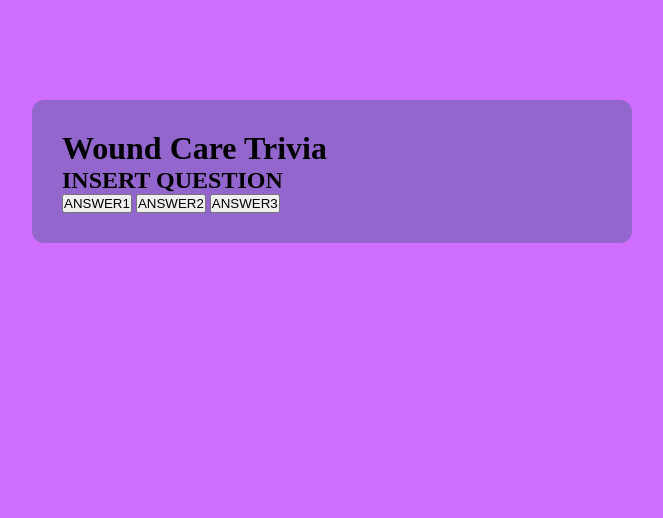
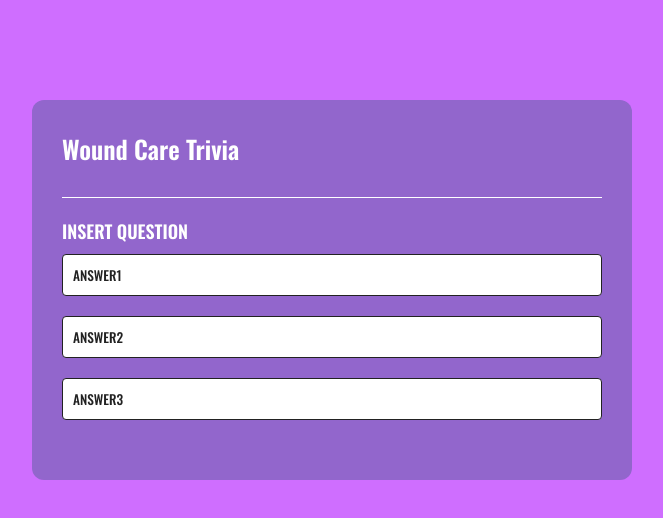
Before and after one commit to JoelChan13/wound-care-trivia, a plain HTML site: page index.html in a window 1280 px wide. Shown: the whole page, without its empty margins (308-971 px from the left). Drawn offline with nearby package versions, Linux system fonts and the light colour scheme.

Commit message:
added CSS styling

```diff
--- a/assets/css/style.css
+++ b/assets/css/style.css
@@ -2,6 +2,7 @@
 * {
     margin: 0;
     padding: 0;
+    font-family: 'Oswald', sans-serif;
     box-sizing: border-box;
 }
 
@@ -9,6 +10,7 @@ body {
     background: #cf6eff;
 }
 
+/* Quiz Styling */
 .trivia {
     background: #9266CC;
     width: 90%;
@@ -17,3 +19,41 @@ body {
     border-radius: 12px;
     padding: 30px;
 }
+
+.trivia h1 {
+    font-size: 25px;
+    color: white;
+    font-weight: 600;
+    border-bottom: 1px solid white;
+    padding-bottom: 30px;
+}
+
+.quiz {
+    padding: 20px 0;
+}
+
+.quiz h2 {
+    font-size: 18px;
+    color: white;
+    font-weight: 600;
+}
+
+.bttn {
+    background: white;
+    color: #222;
+    font-weight: 500;
+    width: 100%;
+    border: 1px solid #222;
+    padding: 10px;
+    margin: 10px 0;
+    text-align: left;
+    border-radius: 4px;
+    cursor: pointer;
+    transition: all 0.3s;
+}
+
+/* Add Hover Effect */
+.bttn:hover{
+    background: #222;
+    color: white;
+}
```
